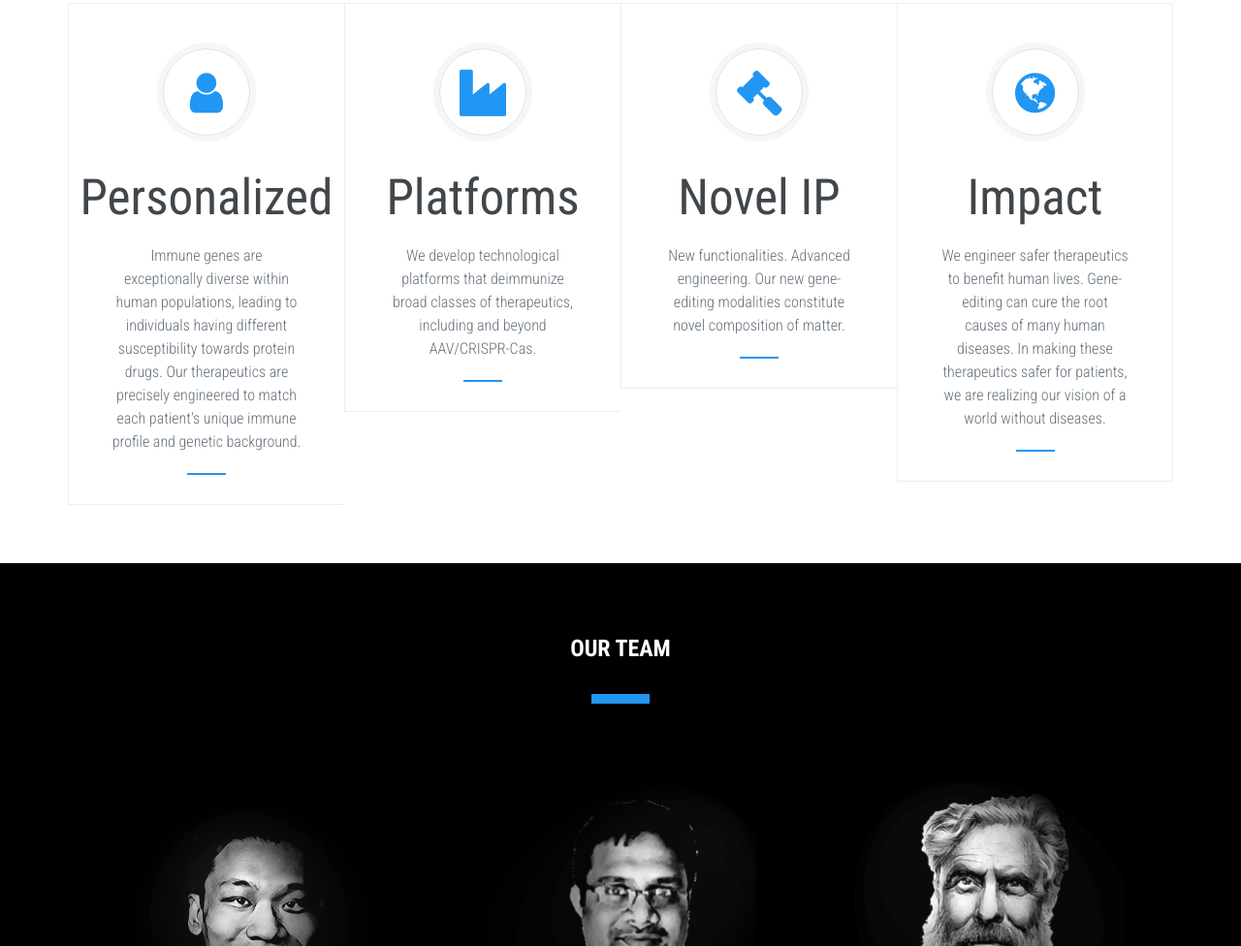
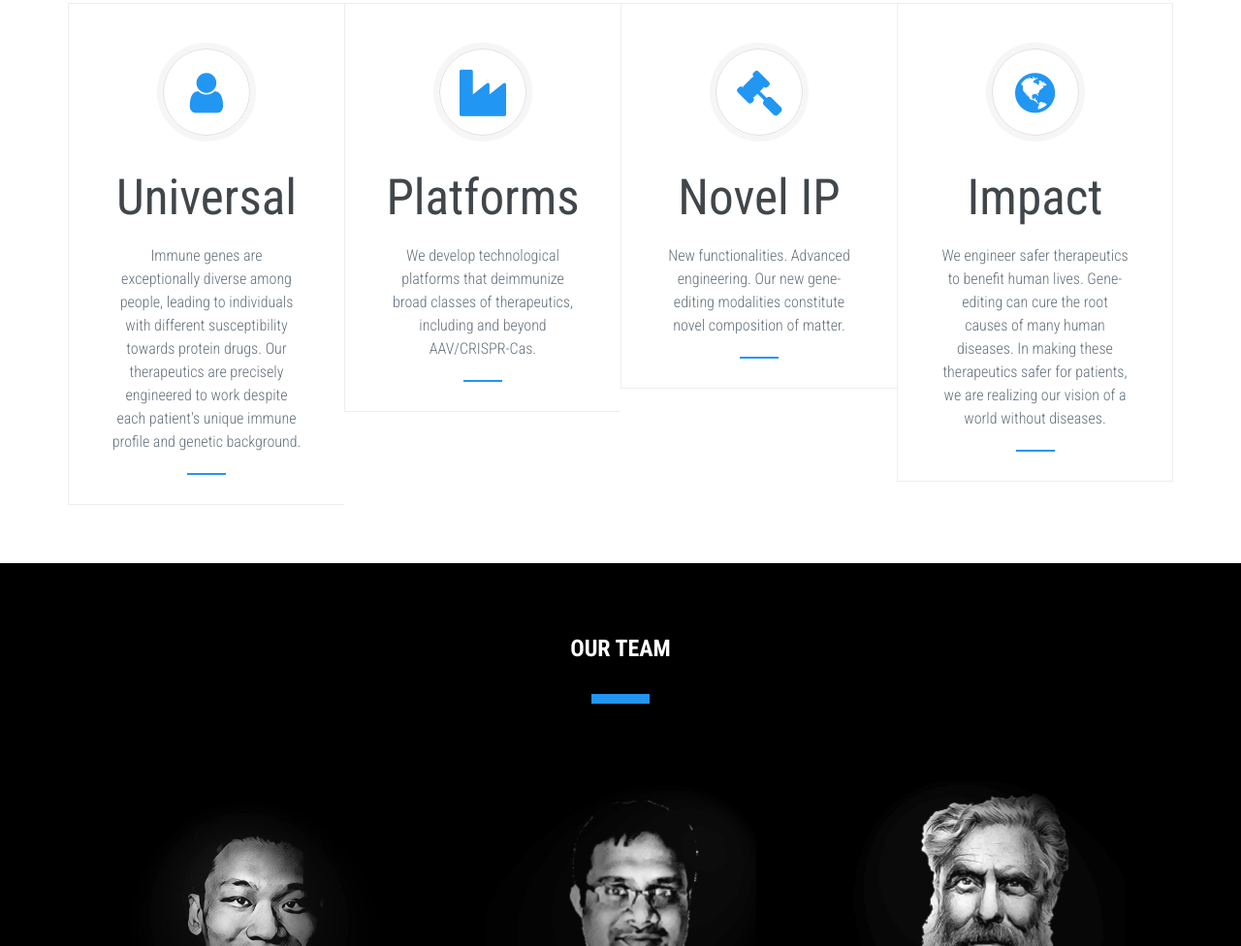
Before and after one commit to seven-therapeutics/seven-therapeutics.github.io, a plain HTML site: page index.html in a window 1280 px wide. Shown: the part 2419-3395 px from the top of the page at 97% size. Drawn offline with Linux system fonts and the light colour scheme.

Commit message:
Add files via upload

```diff
--- a/index.html
+++ b/index.html
@@ -151,10 +151,10 @@ Website template license URL: https://creativecommons.org/licenses/by/4.0/
                             <div class="technology-item-icon"> <i class="fa fa-user fa-3x"></i>
                             </div>
                             <div class="technology-item-title">
-                                <h3>Personalized</h3>
+                                <h3>Universal</h3>
                             </div>
                             <div class="technology-item-desc">
-                                <p>Immune genes are exceptionally diverse within human populations, leading to individuals having different susceptibility towards protein drugs. Our therapeutics are precisely engineered to match each patient's unique immune profile and genetic background.</p>
+                                <p>Immune genes are exceptionally diverse among people, leading to individuals with different susceptibility towards protein drugs. Our therapeutics are precisely engineered to work despite each patient's unique immune profile and genetic background.</p>
                                 <div class="content-title-underline-light"></div>
 
                             </div>
```
